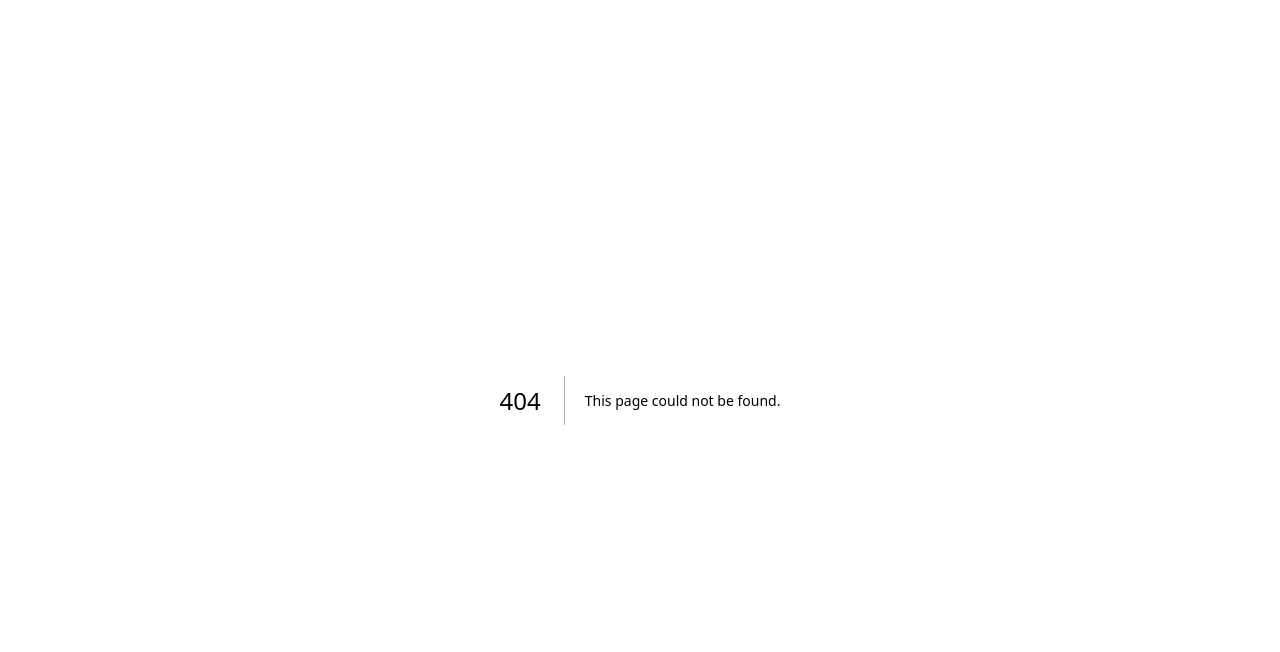
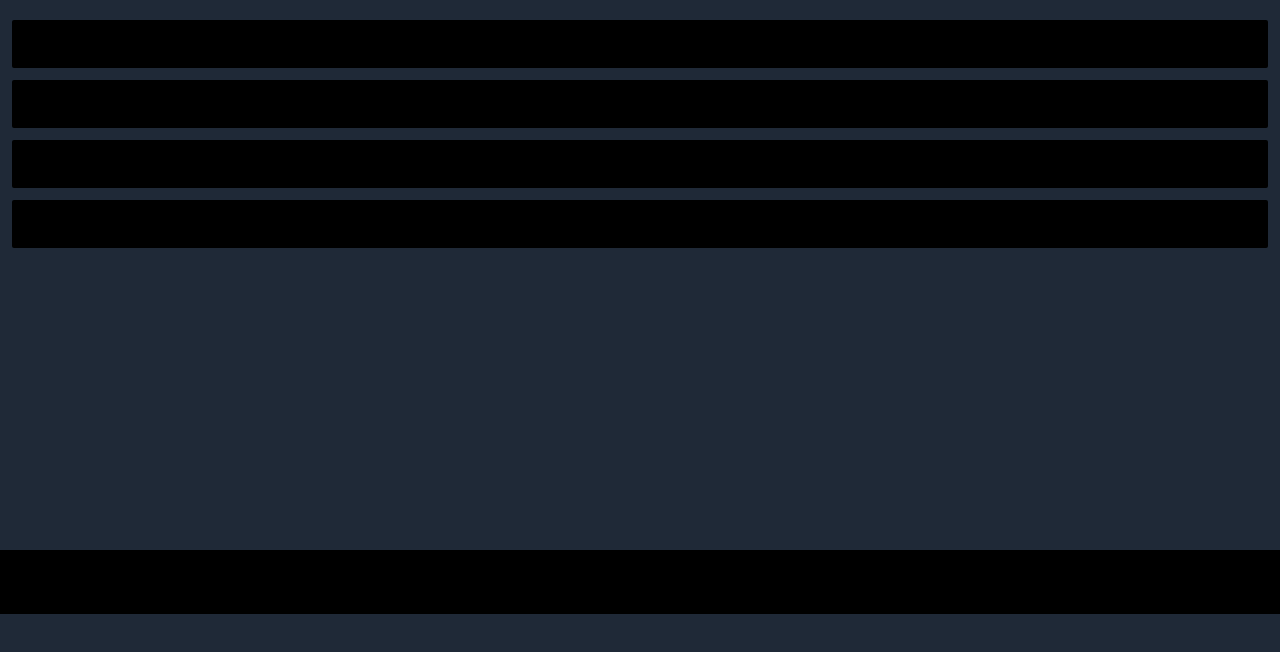
Before and after one commit to programming-agency/football-live-admin-panel, a Next.js app: page /more in a window 1280 px wide. Before the commit this address had no page. Shown: the top 652 px of the page. Built offline with nearby package versions, Linux system fonts and the light colour scheme.

Commit message:
Footer and about

```diff
--- /dev/null
+++ b/Components/Footer.jsx
@@ -0,0 +1,43 @@
+import Link from 'next/link'
+import React from 'react'
+import { MdOutlineEmojiEvents, MdOutlineHive, MdOutlineOndemandVideo, MdOutlinePeopleAlt, MdReorder } from "react-icons/md";
+
+export const Footer = () => {
+  return (
+    <div className='bg-black flex justify-between px-5 py-3 '>
+
+      <Link href={"/matches"}>
+        <div className='flex flex-col   items-center'>
+          <MdOutlineHive className='text-3xl' />
+          <div>Matches</div>
+        </div>
+      </Link>
+      <Link href={"/leagues"}>
+        <div className='flex flex-col   items-center'>
+          <MdOutlineEmojiEvents className='text-3xl' />
+          <div>Leagues</div>
+        </div>
+      </Link>
+      <Link href={"/live"}>
+        <div className='flex flex-col   items-center'>
+          <MdOutlineOndemandVideo className='text-3xl' />
+          <div>Live</div>
+        </div>
+      </Link>
+      <Link href={"/team"}>
+        <div className='flex flex-col   items-center'>
+          <MdOutlinePeopleAlt className='text-3xl' />
+          <div>Team</div>
+        </div>
+      </Link>
+      <Link href={"/more"}>
+        <div className='flex flex-col   items-center'>
+          <MdReorder className='text-3xl' />
+          <div>More</div>
+        </div>
+      </Link>
+
+
+    </div>
+  )
+}
--- a/app/layout.js
+++ b/app/layout.js
@@ -1,3 +1,4 @@
+import { Footer } from '@/Components/Footer'
 import './globals.css'
 import { Inter } from 'next/font/google'
 
@@ -11,7 +12,14 @@ export const metadata = {
 export default function RootLayout({ children }) {
   return (
     <html lang="en">
-      <body className={inter.className}>{children}</body>
+      <div className='h-[550px]'>
+        <body className={inter.className}>{children}</body>
+
+      </div>
+      <div>
+        <Footer />
+      </div>
+
     </html>
   )
 }
--- /dev/null
+++ b/app/leagues/page.jsx
@@ -0,0 +1,7 @@
+ import React from 'react'
+
+ export default function Leagues() {
+   return (
+     <div>Leagues</div>
+   )
+ }
--- /dev/null
+++ b/app/live/page.jsx
@@ -0,0 +1,7 @@
+import React from 'react'
+
+export default function Live() {
+    return (
+        <div>Live</div>
+    )
+}
--- /dev/null
+++ b/app/matches/page.jsx
@@ -0,0 +1,7 @@
+ import React from 'react'
+
+ export default function Matches() {
+   return (
+     <div>Matches</div>
+   )
+ }
--- /dev/null
+++ b/app/more/page.jsx
@@ -0,0 +1,53 @@
+import React from 'react'
+import { MdInfoOutline, MdOutlineChevronRight,   MdOutlineShare,MdOutlineStarBorderPurple500, MdPrivacyTip } from "react-icons/md";
+
+export default function More() {
+    return (
+        <div className='bg-gray-800 flex pt-5 flex-col gap-3 h-screen'>
+            <div className='flex justify-between px-3 rounded-sm mx-3 py-3 bg-black'>
+                <div className='flex justify-center items-center gap-3 '>
+                    <div>
+                        <MdInfoOutline className='text-2xl' />
+                    </div>
+                    <div> Abour us</div>
+                </div>
+                <div>
+                    <MdOutlineChevronRight className='text-2xl' />
+                </div>
+            </div>
+            <div className='flex justify-between px-3 rounded-sm mx-3 py-3 bg-black'>
+                <div className='flex justify-center items-center gap-3 '>
+                    <div>
+                        <MdOutlineShare className='text-2xl' />
+                    </div>
+                    <div> Share</div>
+                </div>
+                <div>
+                    <MdOutlineChevronRight className='text-2xl' />
+                </div>
+            </div>
+            <div className='flex justify-between px-3 rounded-sm mx-3 py-3 bg-black'>
+                <div className='flex justify-center items-center gap-3 '>
+                    <div>
+                        <MdOutlineStarBorderPurple500 className='text-2xl' />
+                    </div>
+                    <div>  Rate Me</div>
+                </div>
+                <div>
+                    <MdOutlineChevronRight className='text-2xl' />
+                </div>
+            </div>
+            <div className='flex justify-between px-3 rounded-sm mx-3 py-3 bg-black'>
+                <div className='flex justify-center items-center gap-3 '>
+                    <div>
+                        <MdPrivacyTip className='text-2xl' />
+                    </div>
+                    <div> Privacy Policy</div>
+                </div>
+                <div>
+                    <MdOutlineChevronRight className='text-2xl' />
+                </div>
+            </div>
+        </div>
+    )
+}
--- a/app/page.js
+++ b/app/page.js
@@ -1,12 +1,17 @@
-
-
-
+import { Footer } from "@/Components/Footer";
 
 
 export default function Home() {
 
 
   return (
-    <div>Home</div>
+    <div className="h-screen flex flex-col">
+
+      <div className="bg-blue-500 flex-grow">
+        sdfds
+      </div>
+
+      {/* <Footer /> */}
+    </div>
   )
 }
--- /dev/null
+++ b/app/team/page.jsx
@@ -0,0 +1,7 @@
+import React from 'react'
+
+export default function Team() {
+  return (
+    <div>Team</div>
+  )
+}
--- a/package.json
+++ b/package.json
@@ -14,7 +14,8 @@
     "next": "13.5.4",
     "react": "^18",
     "react-apexcharts": "^1.4.1",
-    "react-dom": "^18"
+    "react-dom": "^18",
+    "react-icons": "^4.11.0"
   },
   "devDependencies": {
     "autoprefixer": "^10",
```
Also changed, not shown: 1 other file (tests, documents, lock files or other folders).
